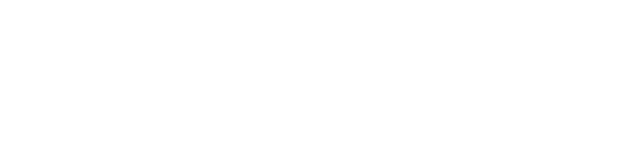
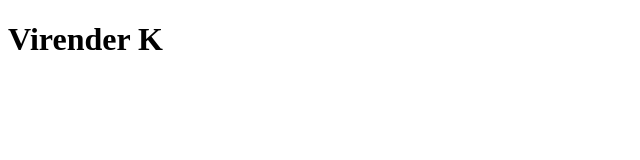
Before and after one commit to Virenderkx/virenderkumar, a plain HTML site: page index.html in a window 1280 px wide. Shown: the whole page, without its empty margins (0-640 px from the left). Drawn offline with Linux system fonts and the light colour scheme.

Commit message:
Update index.html

```diff
--- a/index.html
+++ b/index.html
@@ -8,6 +8,6 @@
     <title>Virender K</title>
 </head>
 <body>
-
+    <h1>Virender K</h1>
 </body>
 </html>
```
